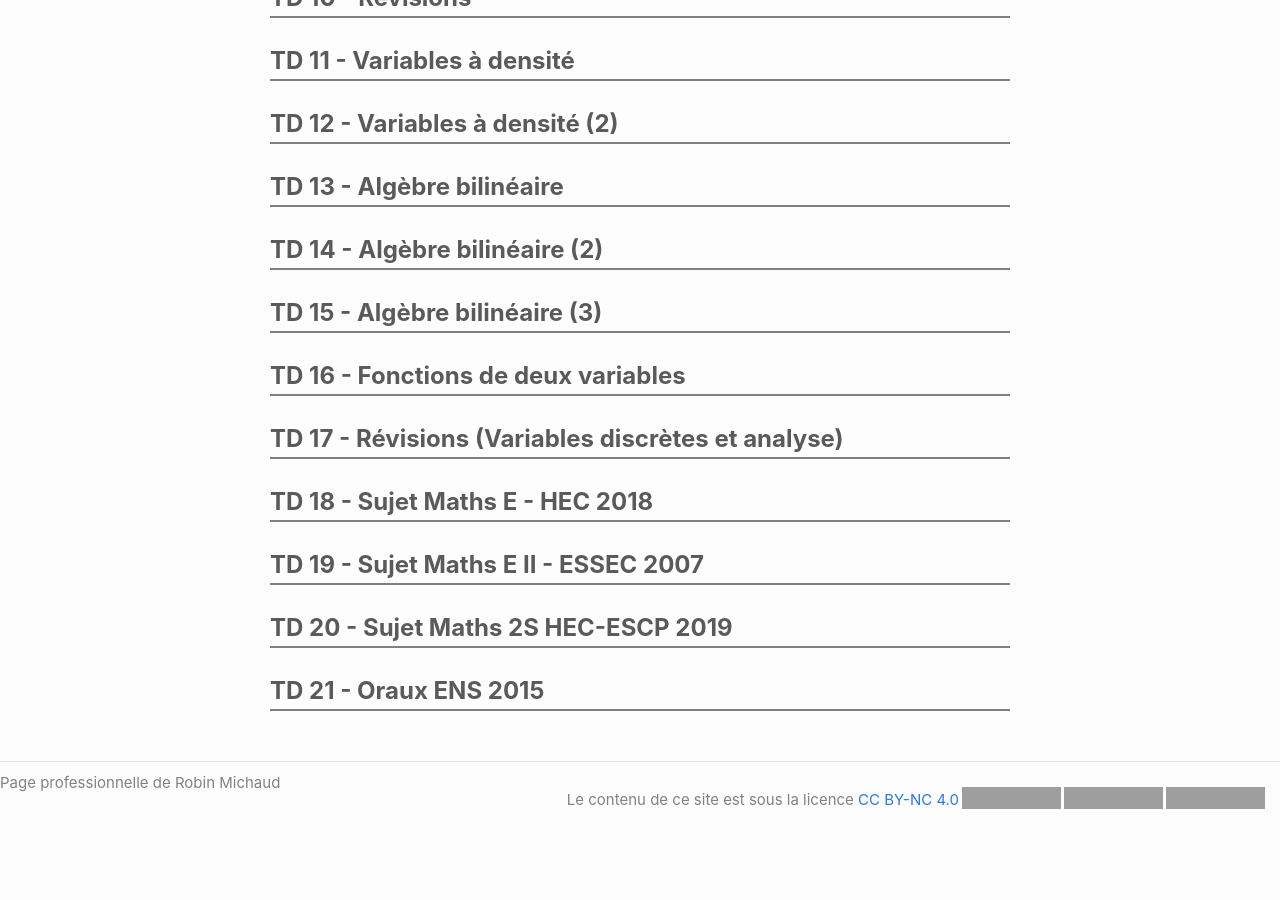
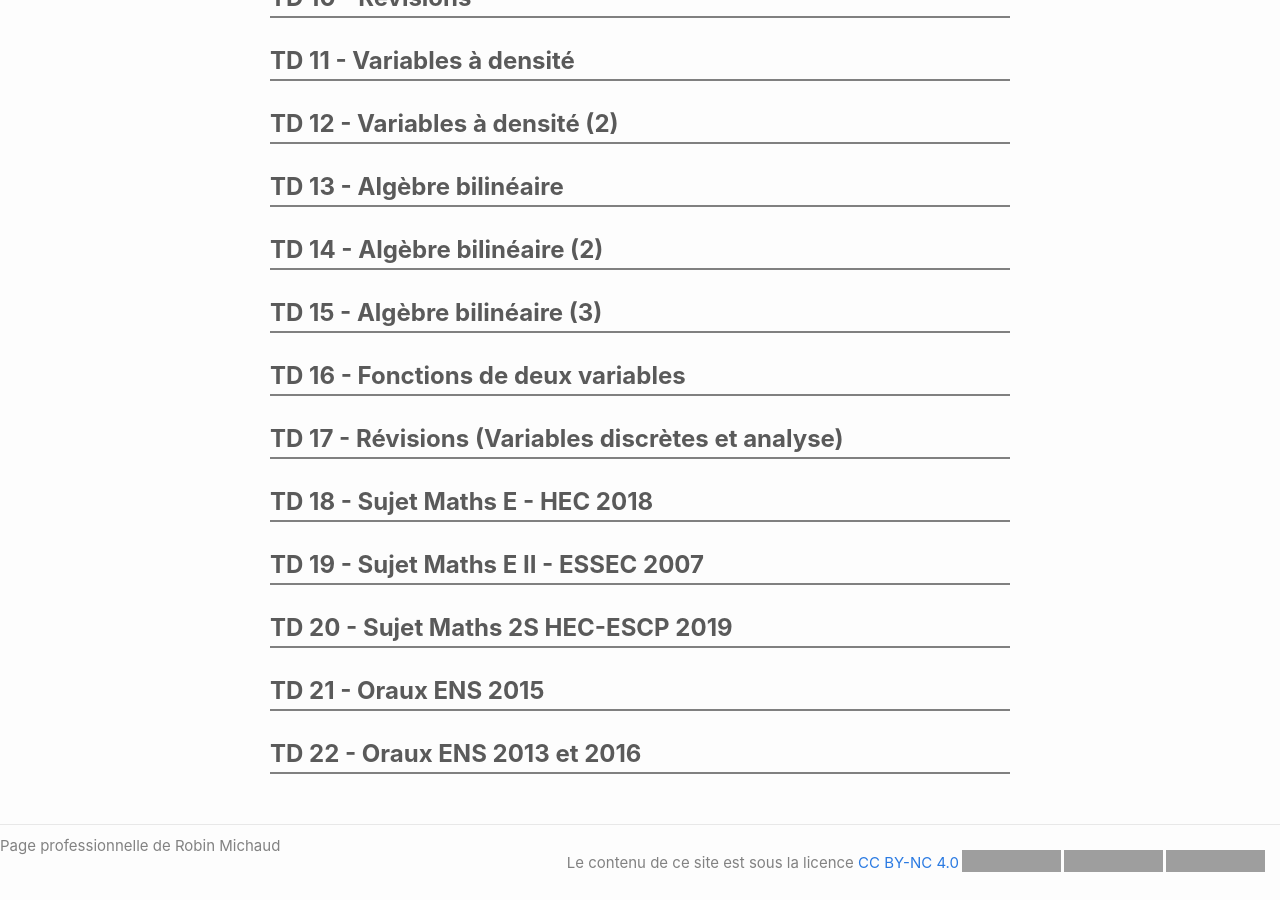
Before and after one commit to michaudmaths/michaudmaths.github.io, a Jekyll site: the page built from menu/td_khagne.markdown, in a window 1280 px wide and 900 px high, scrolled down 660 px. Built offline with Jekyll 4.4.1, drawn with Linux system fonts in a browser that asks for light colours; nearby versions of some CDN libraries; before the commit the page ends 1497 px from its top, so only the background shows below that; grey boxes are pictures that could not be loaded.

Commit message:
mise ├á jour de l'arbre

```diff
--- a/_data/files.yml
+++ b/_data/files.yml
@@ -201,6 +201,7 @@ td_khagne :
   - title : Sujet Maths E II - ESSEC 2007
   - title : Sujet Maths 2S HEC-ESCP 2019
   - title : Oraux ENS 2015
+  - title : Oraux ENS 2013 et 2016
 
 dst:
  - date : 28/09/24
```
